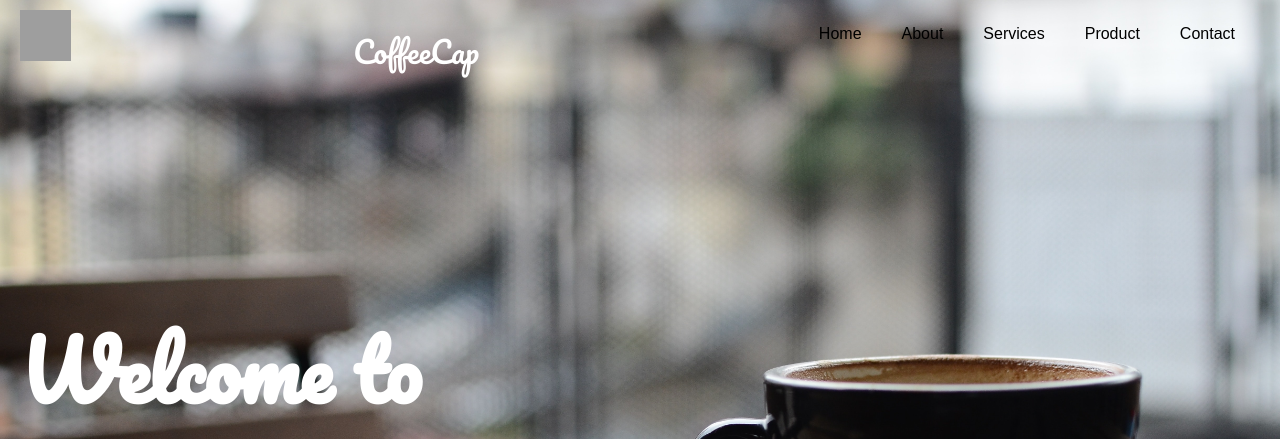
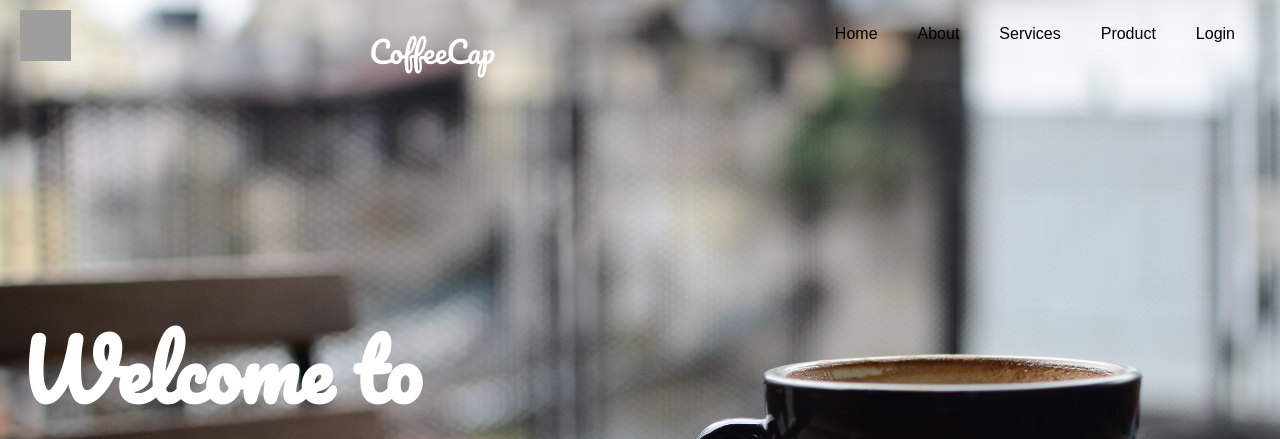
Before and after one commit to mffabrigas/CaffeineCap, a Python web app: template templates/main.html in a window 1280 px wide. Shown: the top 439 px of the page. Run offline with Jinja, Linux system fonts and the light colour scheme; the template is opened without the code that fills it, so the values that code supplies are empty; grey boxes are pictures that could not be loaded.

Commit message:
Gcloud Corrections

```diff
--- a/templates/main.html
+++ b/templates/main.html
@@ -17,7 +17,7 @@
           <li class = "list-item">About</li>
           <li class = "list-item">Services</li>
           <li class = "list-item">Product</li>
-          <li class = "list-item">Contact</li>
+          <li class = "list-item" href = "/login">Login</li>
         </ul>
       </div>
       <div class="content">
```
